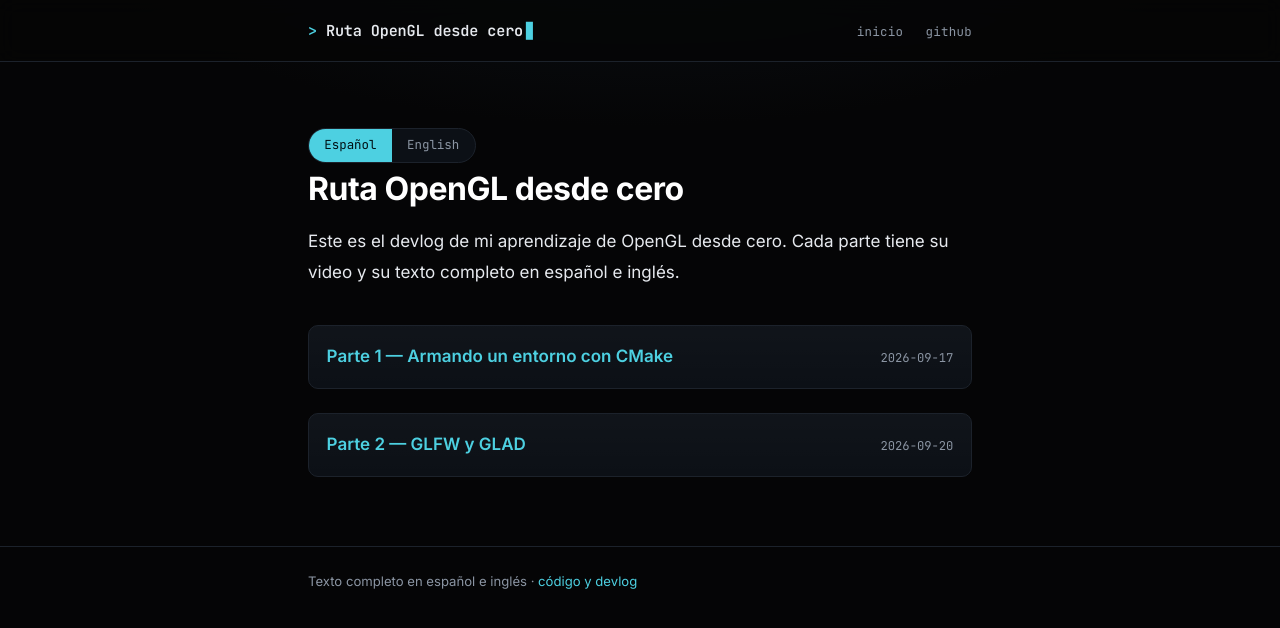
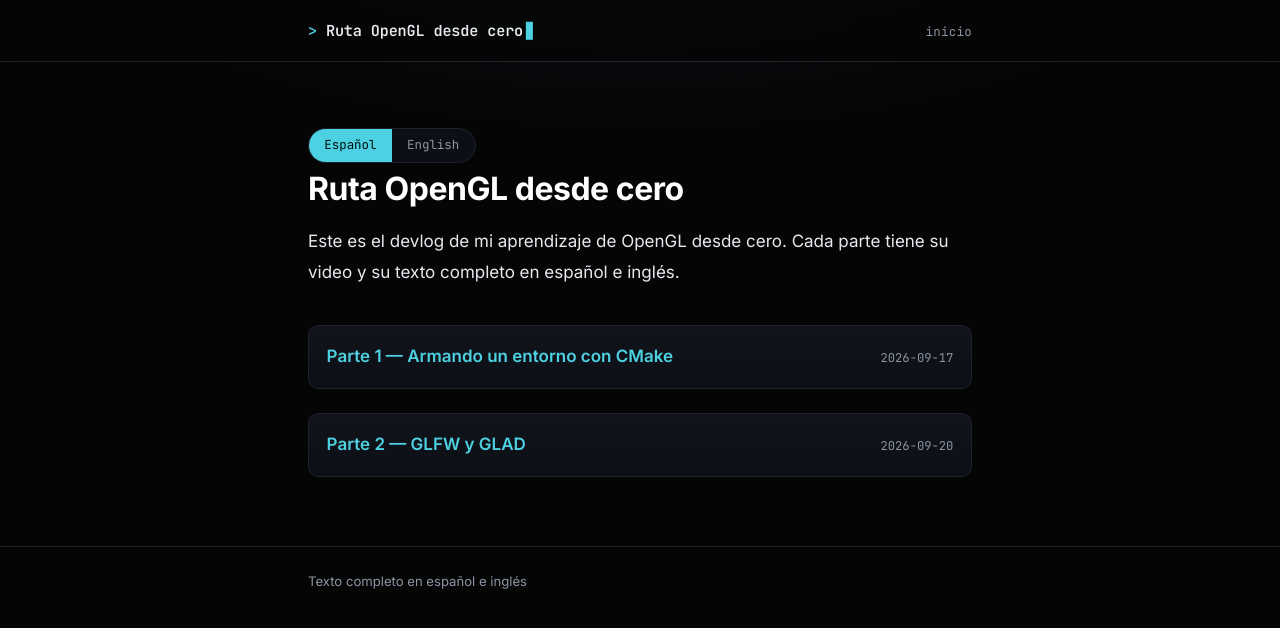
Before and after one commit to ben9652/OpenGL-Learning-Devlog, a Jekyll site: the page built from index.md, in a window 1280 px wide. Shown: the top 628 px of the page. Built offline with Jekyll 4.4.1, drawn with Linux system fonts in a browser that asks for light colours.

Commit message:
Quito enlaces al repositorio del sitio

```diff
--- a/_config.yml
+++ b/_config.yml
@@ -6,7 +6,6 @@ description: "Devlog de mi aprendizaje de OpenGL: cada parte con su video y su t
 url: "https://ben9652.github.io"
 # Debe coincidir EXACTAMENTE con el nombre del repositorio (respeta mayúsculas).
 baseurl: "/OpenGL-Learning-Devlog"
-github_url: ""
 
 collections:
   devlog:
--- a/_layouts/default.html
+++ b/_layouts/default.html
@@ -25,7 +25,6 @@
          data-es="{{ site.title_es }}" data-en="{{ site.title_en }}">{{ site.title_es }}</a>
       <nav>
         <a href="{{ '/' | relative_url }}" data-es="inicio" data-en="home">inicio</a>
-        <a href="{{ site.github_url }}">github</a>
       </nav>
     </div>
   </header>
@@ -48,8 +47,6 @@
       <p>
         <span data-es="Texto completo en español e inglés"
               data-en="Full text in Spanish and English">Texto completo en español e inglés</span>
-        · <a href="{{ site.github_url }}"
-             data-es="código y devlog" data-en="code and devlog">código y devlog</a>
       </p>
     </div>
   </footer>
```
Also changed, not shown: README.md.
